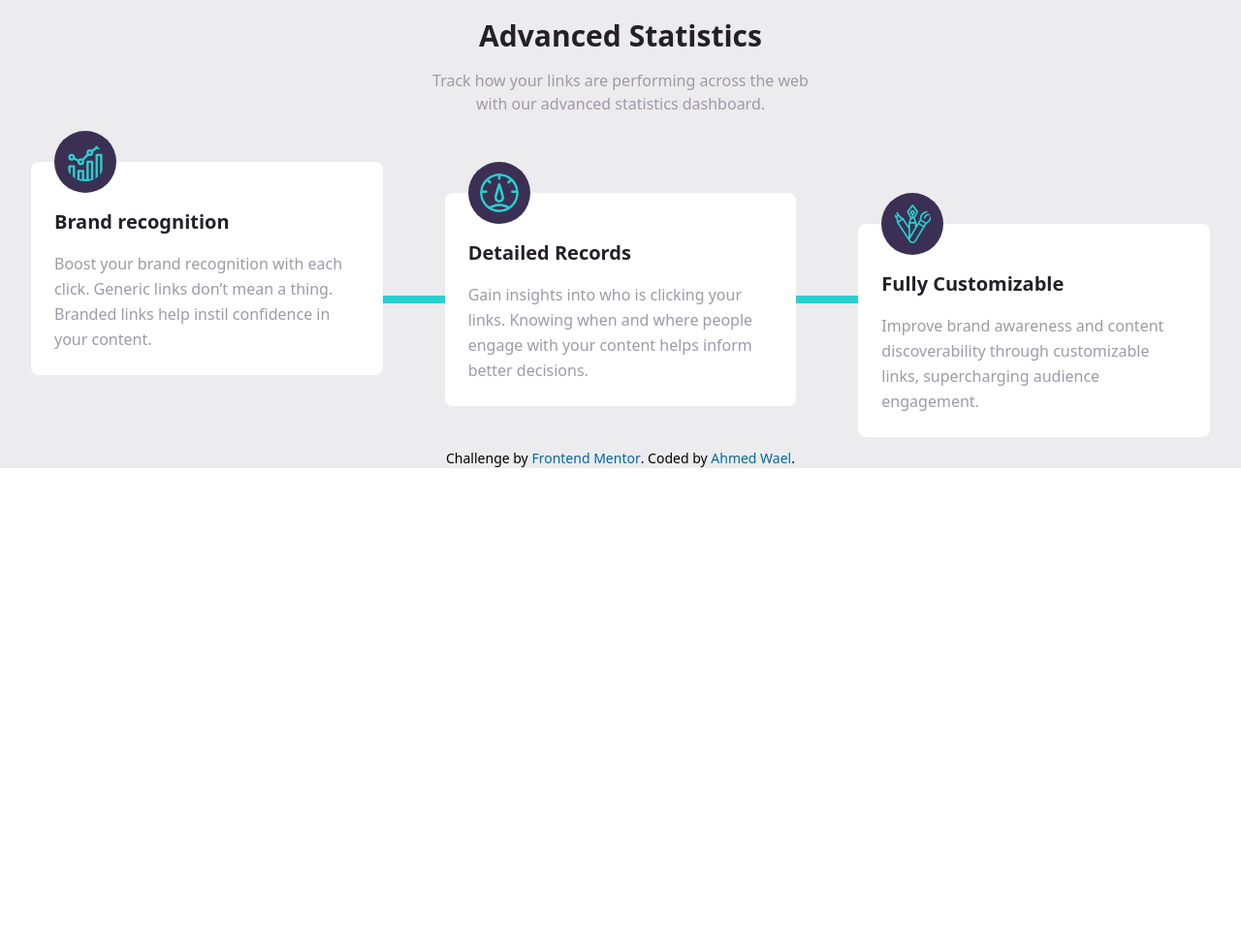
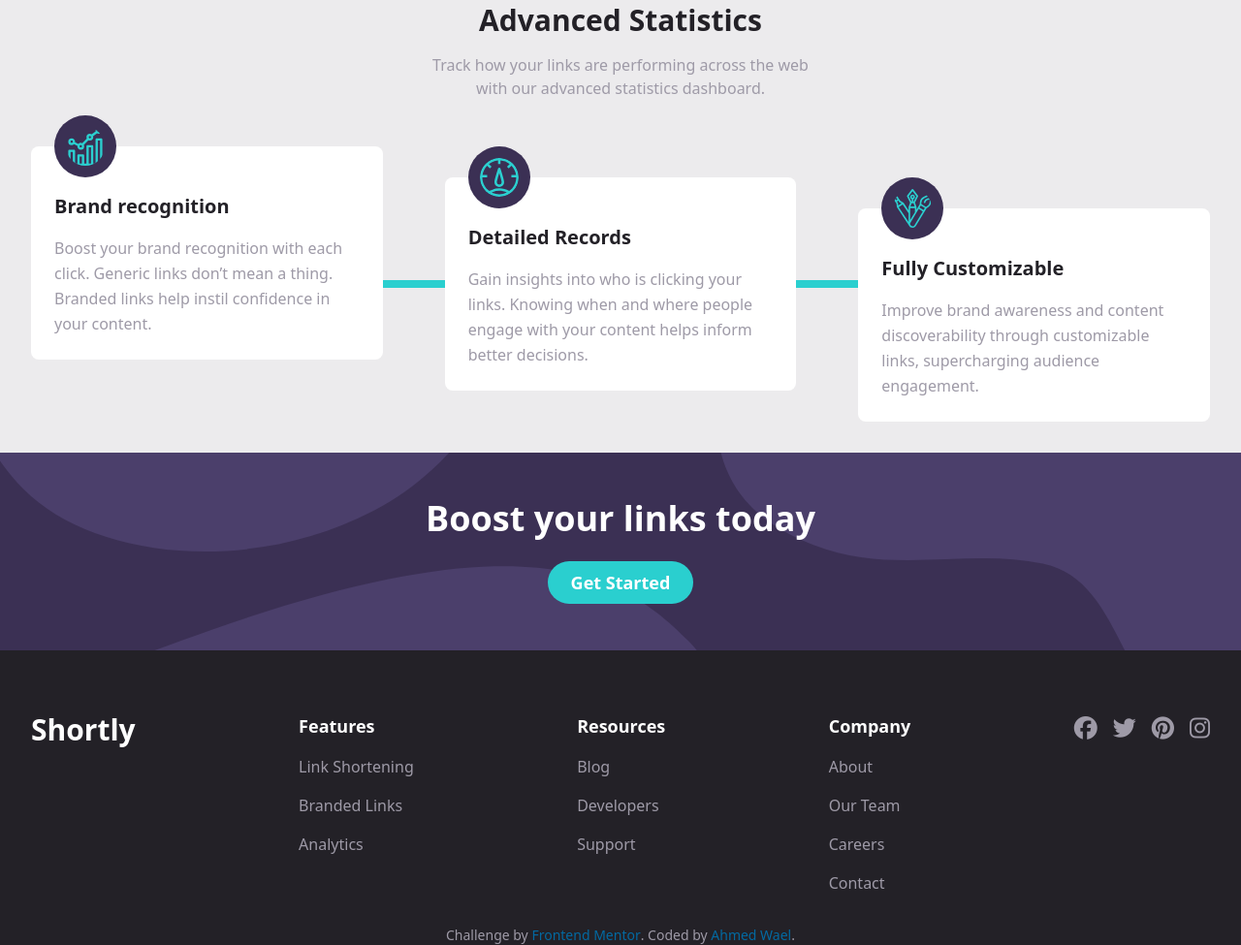
Before and after one commit to JAHMD/URL_shortening, a website: page index.html in a window 1280 px wide. Shown: the part 1040-2015 px from the top of the page at 97% size. Before the commit the page ends 1523 px from the top, so only its background shows below. Drawn offline with Linux system fonts and the light colour scheme.

Commit message:
adding the footer and adjust the shorten field

```diff
--- a/index.html
+++ b/index.html
@@ -81,7 +81,9 @@
             Build your brand’s recognition and get detailed insights on how your
             links are performing.
           </p>
-          <button type="button" class="btn primary mt-6">Get Started</button>
+          <button type="button" class="get-started-btn btn primary mt-6">
+            Get Started
+          </button>
         </article>
         <div class="img-holder order-first md:order-1">
           <img
@@ -125,7 +127,7 @@
             class="w-full h-full absolute top-0 left-0"
           />
         </form>
-        <ul id="generated-links" class="pt-24 pb-4 space-y-4">
+        <ul id="generated-links" class="pt-28 md:pt-20 pb-4 space-y-4">
           <li
             class="px-6 py-4 rounded-lg flex md:items-center md:justify-between flex-col md:flex-row gap-4 bg-neutral-white"
           >
@@ -245,9 +247,71 @@
         </div>
       </div>
     </section>
+    <section
+      id="boost-your-links"
+      class="bg-primary-DarkViolet text-neutral-white relative"
+    >
+      <img
+        src="./images/bg-boost-mobile.svg"
+        alt="boost section background"
+        class="absolute w-full h-full md:hidden"
+      />
+      <img
+        src="./images/bg-boost-desktop.svg"
+        alt="boost section background"
+        class="absolute w-full h-full hidden md:block"
+      />
       <div
-      class="attribution text-sm text-center absolute bottom-0 left-0 right-0"
+        class="container py-12 flex justify-center items-center flex-col relative"
       >
+        <h4 class="mb-6 font-bold text-2xl md:text-4xl">
+          Boost your links today
+        </h4>
+        <button class="get-started-btn btn primary">Get Started</button>
+      </div>
+    </section>
+    <footer class="bg-neutral-VeryDarkViolet text-neutral-GrayishViolet">
+      <div
+        class="container pt-16 pb-8 flex justify-between items-center md:items-start flex-col md:flex-row space-y-10 md:space-y-0 text-center md:text-start"
+      >
+        <h3 class="font-bold text-3xl text-neutral-white">Shortly</h3>
+        <ul class="features space-y-4 text-base">
+          <header class="text-neutral-white font-bold text-lg">Features</header>
+          <li class="footer-link">Link Shortening</li>
+          <li class="footer-link">Branded Links</li>
+          <li class="footer-link">Analytics</li>
+        </ul>
+        <ul class="resources space-y-4 text-base">
+          <header class="text-neutral-white font-bold text-lg">
+            Resources
+          </header>
+          <li class="footer-link">Blog</li>
+          <li class="footer-link">Developers</li>
+          <li class="footer-link">Support</li>
+        </ul>
+        <ul class="company space-y-4 text-base">
+          <header class="text-neutral-white font-bold text-lg">Company</header>
+          <li class="footer-link">About</li>
+          <li class="footer-link">Our Team</li>
+          <li class="footer-link">Careers</li>
+          <li class="footer-link">Contact</li>
+        </ul>
+        <ul class="social-media flex gap-4 items-center text-2xl">
+          <li class="cursor-pointer transition-colors hover:text-primary-Cyan">
+            <i class="fa-brands fa-facebook"></i>
+          </li>
+          <li class="cursor-pointer transition-colors hover:text-primary-Cyan">
+            <i class="fa-brands fa-twitter"></i>
+          </li>
+          <li class="cursor-pointer transition-colors hover:text-primary-Cyan">
+            <i class="fa-brands fa-pinterest"></i>
+          </li>
+          <li class="cursor-pointer transition-colors hover:text-primary-Cyan">
+            <i class="fa-brands fa-instagram"></i>
+          </li>
+        </ul>
+      </div>
+      <div class="attribution container text-sm text-center">
         Challenge by
         <a
           href="https://www.frontendmentor.io?ref=challenge"
@@ -262,5 +326,6 @@
           >Ahmed Wael</a
         >.
       </div>
+    </footer>
   </body>
 </html>
--- a/public/index.js
+++ b/public/index.js
@@ -1,7 +1,20 @@
 const menuBtn = document.getElementById("menu-btn");
 const navWindow = document.getElementById("nav-window");
+const shortenLinkField = document.getElementById("shorten-link-field");
+const getStartedBtn = document.querySelectorAll(".get-started-btn");
 
 // toggling the nav window
 menuBtn.addEventListener("click", (e) => {
+  const menuIcon = menuBtn.querySelector("i");
+  menuIcon.className = menuIcon.classList.contains("fa-bars")
+    ? "fa-solid fa-xmark"
+    : "fa-solid fa-bars";
   navWindow.classList.toggle("active");
 });
+
+// go the shorten field
+getStartedBtn.forEach((btn) => {
+  btn.addEventListener("click", () => {
+    shortenLinkField.focus();
+  });
+});
--- a/src/styles.css
+++ b/src/styles.css
@@ -27,3 +27,7 @@
 .card img {
   @apply w-16 p-3 mx-auto md:mx-0 rounded-full bg-primary-DarkViolet -translate-y-1/2;
 }
+
+.footer-link {
+  @apply cursor-pointer hover:text-primary-Cyan transition-colors;
+}
```
Also changed, not shown: public/styles.css. Lines whose indentation alone changed are shown as unchanged.
